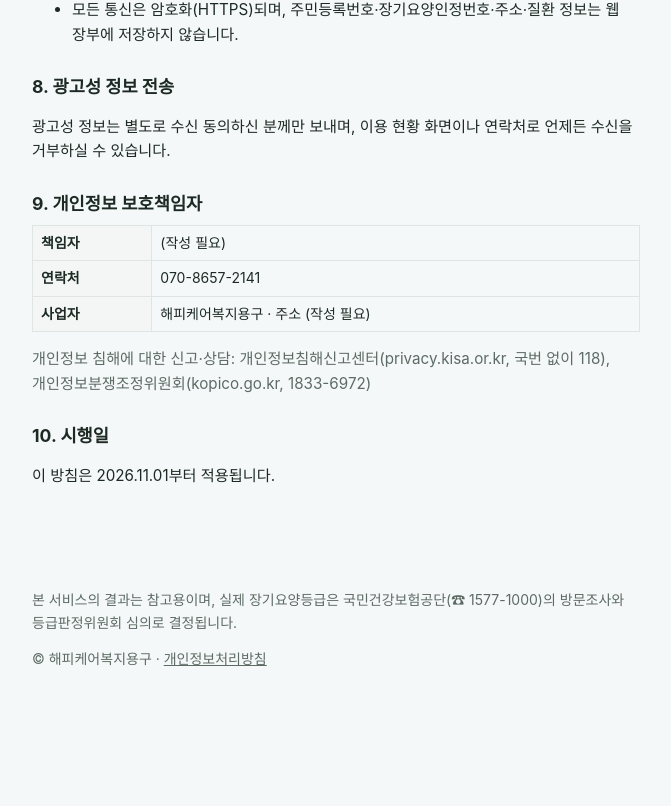
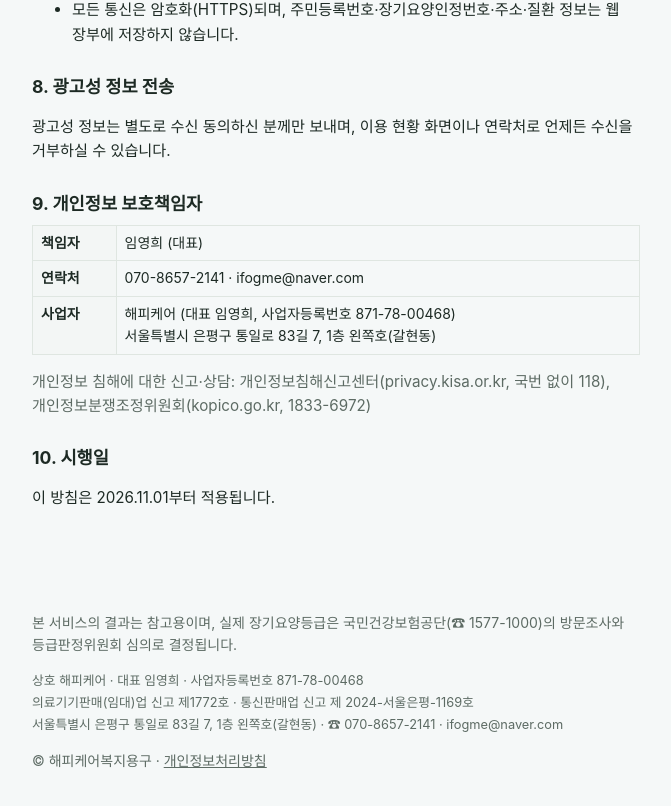
Before and after one commit to yoyo5679/happy, a Next.js app: page /privacy in a window 1280 px wide. Shown: the part 1584-2390 px from the top of the page, without its empty margins (304-975 px from the left). Built offline with nearby package versions, Linux system fonts and the light colour scheme.

Commit message:
Add business details to footer, privacy policy and consent form
Co-Authored-By: Claude Opus 5.5 <noreply@anthropic.com>
Claude-Session: https://claude.ai/code/session_016dopHtZKPfg8U8cnmhwGy1

```diff
--- a/src/app/globals.css
+++ b/src/app/globals.css
@@ -398,3 +398,4 @@ em.opt { background: #eef1f0; color: var(--muted); }
   .consent-print h2 { break-after: avoid; }
   .consent-print section { break-inside: avoid; }
 }
+.biz-info { font-size: 0.8rem; line-height: 1.7; }
--- a/src/app/layout.tsx
+++ b/src/app/layout.tsx
@@ -1,6 +1,6 @@
 import type { Metadata, Viewport } from "next";
 import Link from "next/link";
-import { site } from "@/config/site";
+import { business, site } from "@/config/site";
 import { SourceTracker } from "@/components/SourceTracker";
 import { FloatingContact } from "@/components/FloatingContact";
 import { FontToggle } from "@/components/FontToggle";
@@ -49,6 +49,13 @@ export default function RootLayout({ children }: { children: React.ReactNode })
             본 서비스의 결과는 참고용이며, 실제 장기요양등급은 국민건강보험공단(☎ 1577-1000)의 방문조사와
             등급판정위원회 심의로 결정됩니다.
           </p>
+          <p className="biz-info">
+            상호 {business.company} · 대표 {business.ceo} · 사업자등록번호 {business.bizNo}
+            <br />
+            의료기기판매(임대)업 신고 {business.medicalNo} · 통신판매업 신고 {business.mailOrderNo}
+            <br />
+            {business.address} · ☎ {site.phone} · {business.email}
+          </p>
           <p>
             © {site.name} · <Link href="/privacy">개인정보처리방침</Link>
           </p>
--- a/src/app/privacy/page.tsx
+++ b/src/app/privacy/page.tsx
@@ -16,7 +16,7 @@ export default function Page() {
     <article className="policy">
       <h1 className="page-title">개인정보처리방침</h1>
       <p>
-        {business.company}(이하 &lsquo;회사&rsquo;)는 「개인정보 보호법」에 따라 이용자의 개인정보를 보호하고 관련 고충을 신속하게
+        {business.company}({site.name}, 이하 &lsquo;회사&rsquo;)는 「개인정보 보호법」에 따라 이용자의 개인정보를 보호하고 관련 고충을 신속하게
         처리하기 위해 다음과 같이 개인정보처리방침을 둡니다. 이 방침은 회사가 운영하는 웹 서비스({site.siteUrl})에 적용됩니다.
       </p>
 
@@ -109,9 +109,9 @@ export default function Page() {
           <tr>
             <th>사업자</th>
             <td>
-              {business.company}
-              {business.ceo && ` (대표 ${business.ceo})`}
-              {business.address ? ` · ${business.address}` : ` · 주소 ${blank}`}
+              {business.company} (대표 {business.ceo}, 사업자등록번호 {business.bizNo})
+              <br />
+              {business.address}
             </td>
           </tr>
         </tbody>
--- a/src/config/site.ts
+++ b/src/config/site.ts
@@ -11,18 +11,22 @@ export const site = {
   siteUrl: "https://happycare.pages.dev",
 };
 
-// ✏️ 개인정보처리방침·동의서에 들어가는 사업자 정보 (빈 칸은 꼭 채워 주세요)
+// ✏️ 사업자 정보 — 푸터·개인정보처리방침·동의서에 표시
 export const business = {
   /** 상호 (사업자등록증 기준) */
-  company: "해피케어복지용구",
-  /** 대표자 */
-  ceo: "",
-  /** 사업장 주소 */
-  address: "",
-  /** 개인정보 보호책임자 (이름·직책) */
-  privacyOfficer: "",
+  company: "해피케어",
+  ceo: "임영희",
+  bizNo: "871-78-00468",
+  /** 의료기기판매(임대)업 신고번호 */
+  medicalNo: "제1772호",
+  /** 통신판매업 신고번호 */
+  mailOrderNo: "제 2024-서울은평-1169호",
+  address: "서울특별시 은평구 통일로 83길 7, 1층 왼쪽호(갈현동)",
+  email: "ifogme@naver.com",
+  /** 개인정보 보호책임자 */
+  privacyOfficer: "임영희 (대표)",
   /** 개인정보 문의 연락처 */
-  privacyContact: "070-8657-2141",
+  privacyContact: "070-8657-2141 · ifogme@naver.com",
   /** 방침 시행일 */
   policyDate: "2026-11-01",
 };
--- a/src/data/consent.ts
+++ b/src/data/consent.ts
@@ -1,6 +1,6 @@
 // 웹 장부(/my) 이용 동의서 문구 — 웹 동의 화면 · 인쇄용 동의서(/consent) · 처리방침(/privacy)이 같이 씁니다.
 // 문구를 바꾸면 CONSENT_VERSION도 올려 주세요 (누가 어느 문구에 동의했는지 기록됩니다).
-import { business, site } from "@/config/site";
+import { site } from "@/config/site";
 
 export const CONSENT_VERSION = "2026-11-v1";
 
@@ -77,5 +77,3 @@ export const consentNotice = [
 ];
 
 export const relations = ["본인", "배우자", "아들", "딸", "며느리", "사위", "손자녀", "기타 가족", "법정대리인"];
-
-export const companyLine = () => [business.company, business.ceo && `대표 ${business.ceo}`].filter(Boolean).join(" · ");
```
Also changed, not shown: src/app/consent/page.tsx (+4 -4 lines), 1 other file (tests, documents, lock files or other folders).
